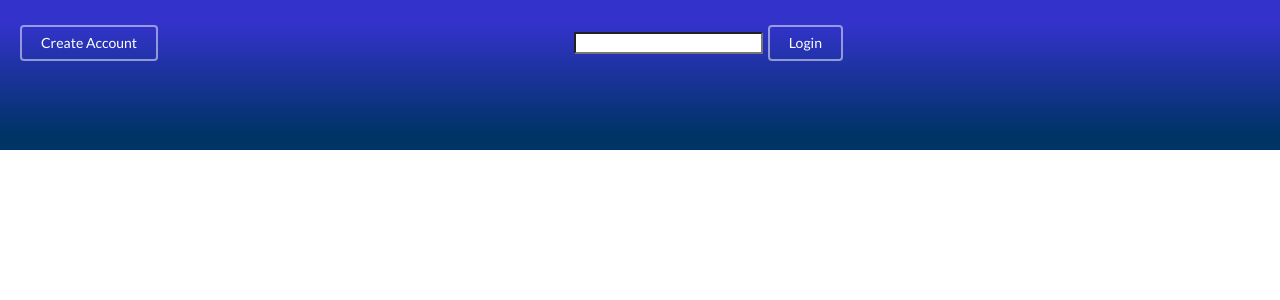
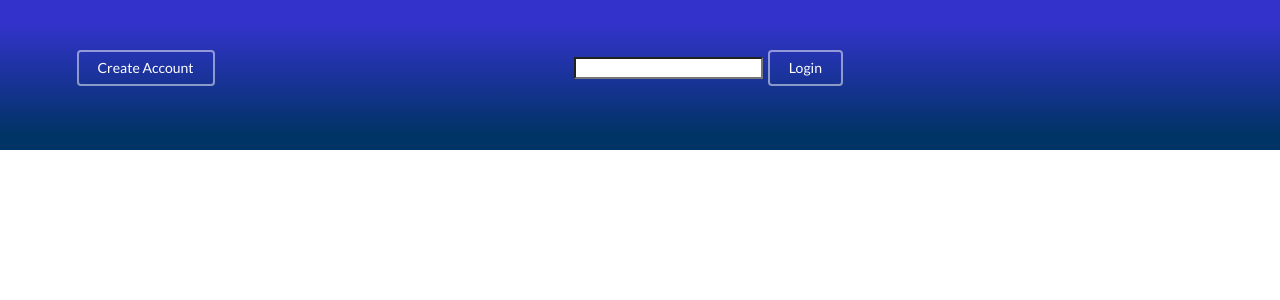
Before and after one commit to orenmagid/team_splitter_frontend, a React (Create React App) app: page / in a window 1280 px wide. Shown: the top 300 px of the page. Built offline with nearby package versions, Linux system fonts and the light colour scheme.

Commit message:
Navbar and form are now in containers.

```diff
--- a/src/Components/NavBar.js
+++ b/src/Components/NavBar.js
@@ -16,7 +16,7 @@ const NavBar = ({
   //   color: "white"
   // };
   return (
-    <React.Fragment>
+    <div className="ui container">
       {/* {user ? (
         // <div className="ui three item menu">
         //   <NavLink
@@ -46,7 +46,7 @@ const NavBar = ({
           <button
             onClick={handleLogout}
             type="submit"
-            className="ui inverted secondary basic button"
+            className="ui inverted secondary basic right floated button"
           >
             Logout
           </button>
@@ -60,7 +60,7 @@ const NavBar = ({
           </button>
         </form>
       )}
-    </React.Fragment>
+    </div>
   );
 };
 
--- a/src/Components/NewUserForm.js
+++ b/src/Components/NewUserForm.js
@@ -15,6 +15,7 @@ export default class NavBar extends Component {
       return <Redirect to="/" />;
     }
     return (
+      <div className="ui container">
         <form className="ui form top-margin" onSubmit={handleCreateUser}>
           <div className="field">
             <label>UserName</label>
@@ -41,6 +42,7 @@ export default class NavBar extends Component {
             Submit
           </button>
         </form>
+      </div>
     );
   }
 }
```
Lines whose indentation alone changed are shown as unchanged.
